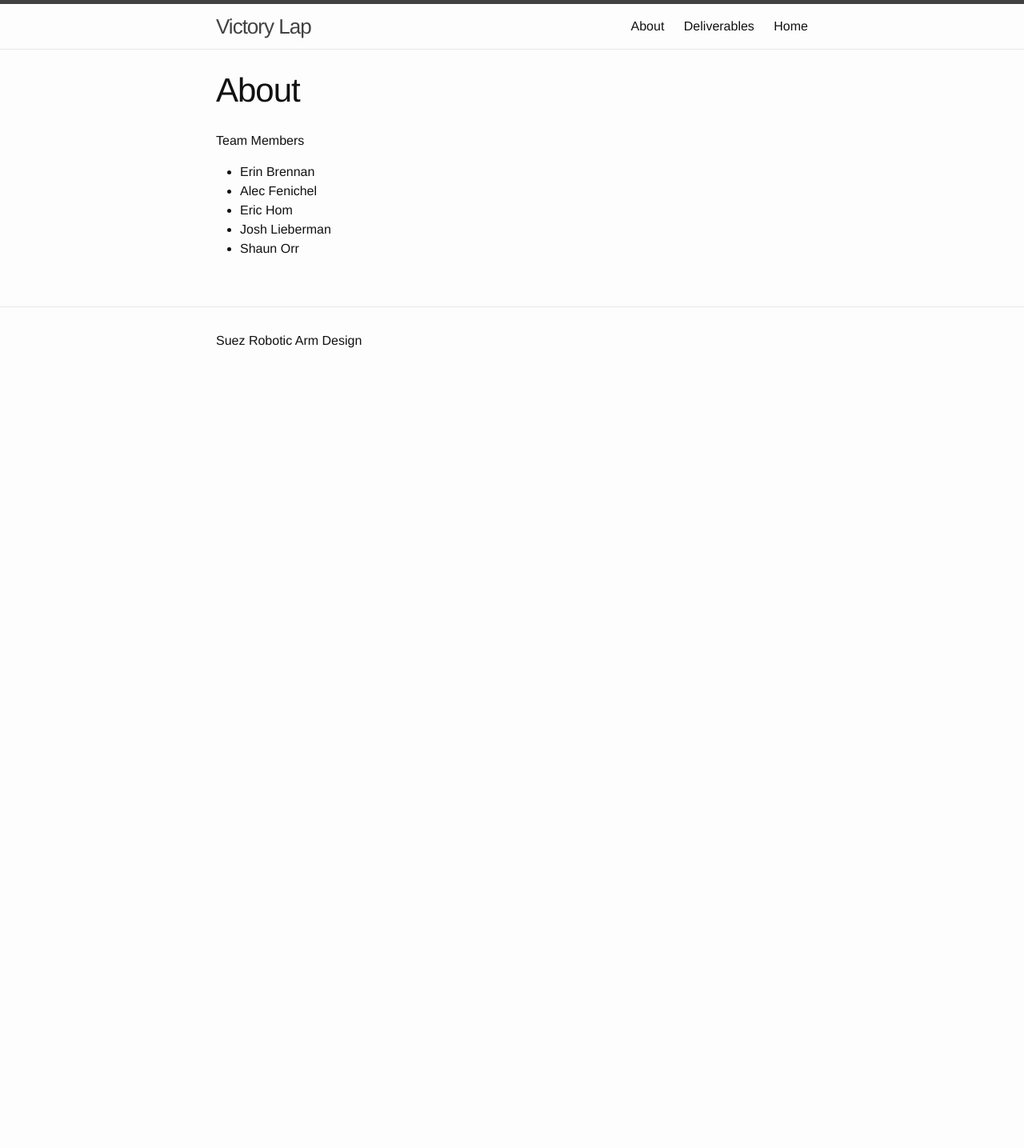
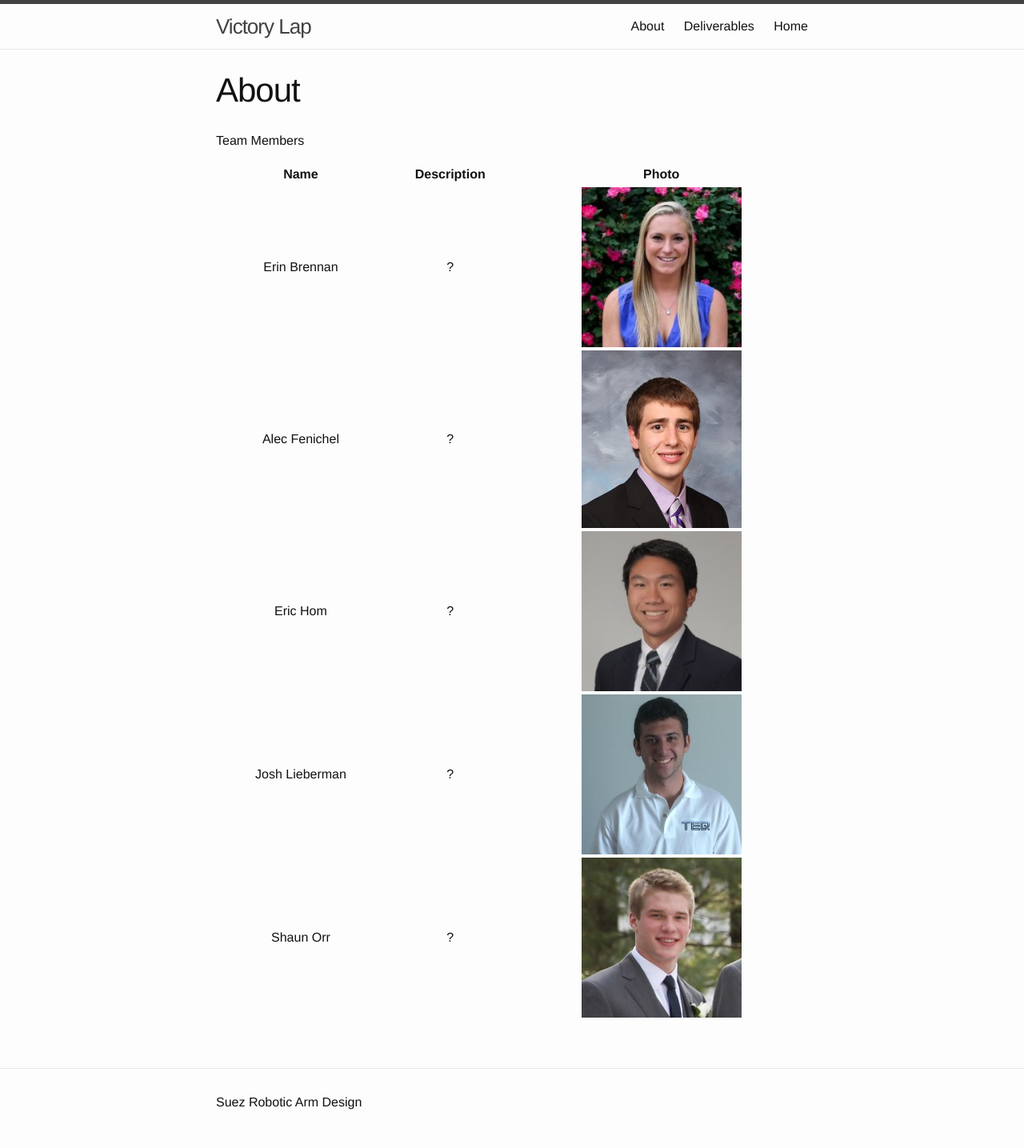
Before and after one commit to fenichelar/capstone, a Jekyll site: the page built from About.md, in a window 1280 px wide. Shown: the whole page at 80% size. Built offline with Jekyll 4.4.1, drawn with Linux system fonts in a browser that asks for light colours; before the commit the page ends 900 px from its top, so only the background shows below that.

Commit message:
Add photos

```diff
--- a/About.md
+++ b/About.md
@@ -1,13 +1,15 @@
 ---
 layout: page
 title: About
-permalink: /about/
+permalink: /about
 ---
 
 Team Members
 
-- Erin Brennan
-- Alec Fenichel
-- Eric Hom
-- Josh Lieberman
-- Shaun Orr
+|Name|Description|Photo|
+|:--:|:---------:|:---:|
+|Erin Brennan|?|![Erin Brennan](/images/erin.jpg)|
+|Alec Fenichel|?|![Alec Fenichel](/images/alec.jpg)|
+|Eric Hom|?|![Eric Hom](/images/eric.jpg)|
+|Josh Lieberman|?|![Josh Lieberman](/images/josh.jpg)|
+|Shaun Orr|?|![Shaun Orr](/images/shaun.jpg)|
--- a/css/main.scss
+++ b/css/main.scss
@@ -3,7 +3,13 @@
 ---
 @charset "utf-8";
 
+img {
+  width: 200px;
+}
 
+table {
+  width: 100%;
+}
 
 // Our variables
 $base-font-family: "Helvetica Neue", Helvetica, Arial, sans-serif;
```
Also changed, not shown: images/alec.jpg (added), images/eric.jpg (added), images/erin.jpg (added), images/josh.jpg (added), images/shaun.jpg (added).
